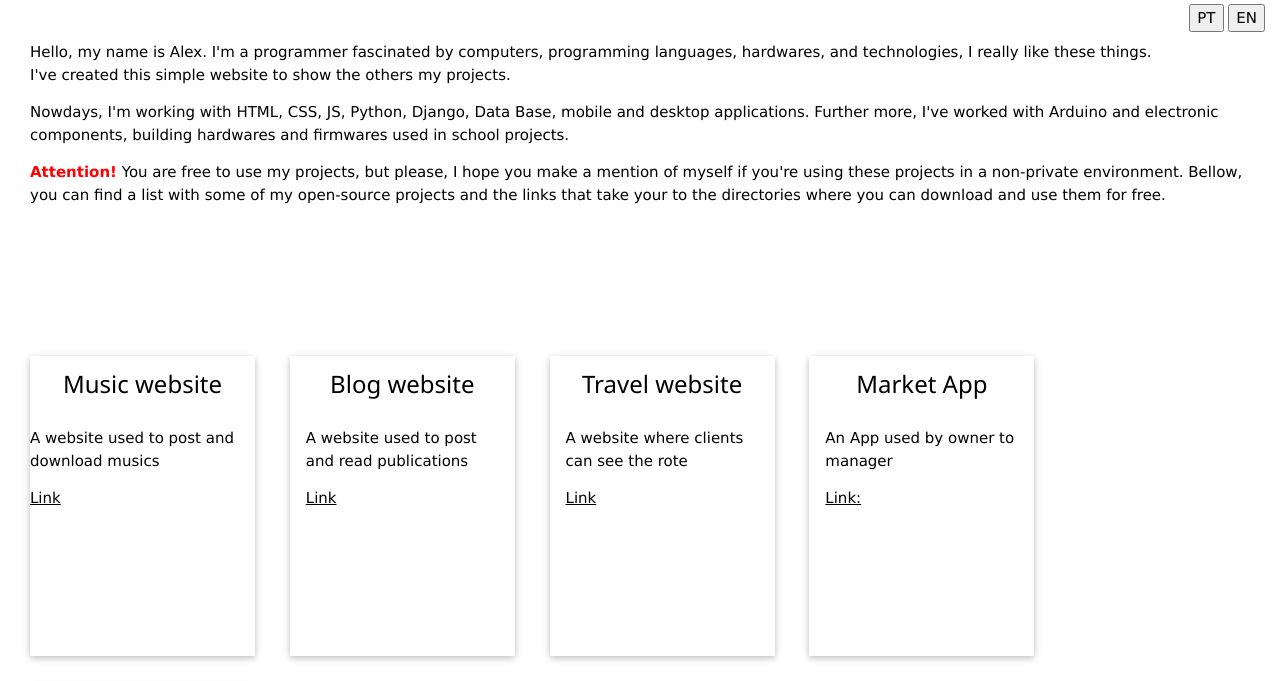
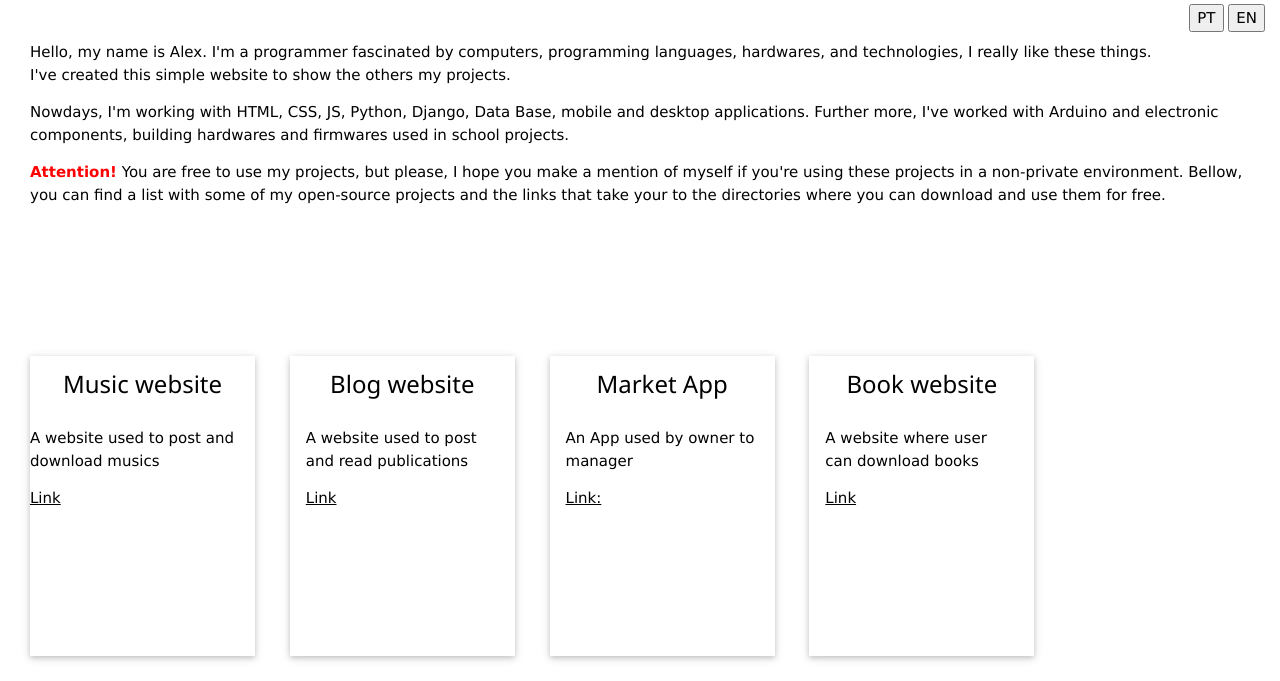
Before and after one commit to wi-p/website.github.io, a plain HTML site: page index.html in a window 1280 px wide. Shown: the part 119-800 px from the top of the page. Drawn offline with nearby package versions, Linux system fonts and the light colour scheme.

Commit message:
Update index.html

```diff
--- a/index.html
+++ b/index.html
@@ -83,7 +83,7 @@
 					<div clas="w3-container">
 						<p id="p4">A website used to post and download musics</p>
 
-						<p><a href="https://github.com/vb-ax/fastmusic">Link</a></p>
+						<p><a href="https://github.com/wi-p/musicwebsite">Link</a></p>
 					</div>
 				</div>
 
@@ -95,21 +95,10 @@
 					<div class="w3-container">
 						<p id="p5">A website used to post and read publications</p>
 
-						<p><a href="https://github.com/vb-ax/blog">Link</a></p>
+						<p><a href="https://github.com/wi-p/blog_site/tree/main/blog">Link</a></p>
 					</div>
 				</div>
 
-				<div class="w3-card w3-hover-shadow card">
-					<div class="w3-container w3-center">
-						<h3>Travel website</h3>
-					</div>
-
-					<div class="w3-container">
-						<p id="p6">A website where clients can see the rote</p>
-
-						<p><a href="https://github.com/vb-ax/bus-agency">Link</a></p>
-					</div>
-				</div>
 
 				<div class="w3-card w3-hover-shadow card">
 					<div class="w3-container w3-center">
@@ -119,7 +108,7 @@
 					<div class="w3-container">
 						<p id="p7">An App used by owner to manager</p>
 
-						<p><a href="https://github.com/vb-ax/marketapp">Link:</a></p>
+						<p><a href="hhttps://github.com/wi-p/sistema_compras">Link:</a></p>
 					</div>
 				</div>
 
@@ -130,7 +119,7 @@
 
 					<div class="w3-container">
 						<p id="p6">A website where user can download books</p>
-						<p><a href="https://github.com/vb-ax/bookstore">Link</a></p>
+						<p><a href="https://github.com/wi-p/ecomerce">Link</a></p>
 					</div>
 				</div>
 			</div>
```
